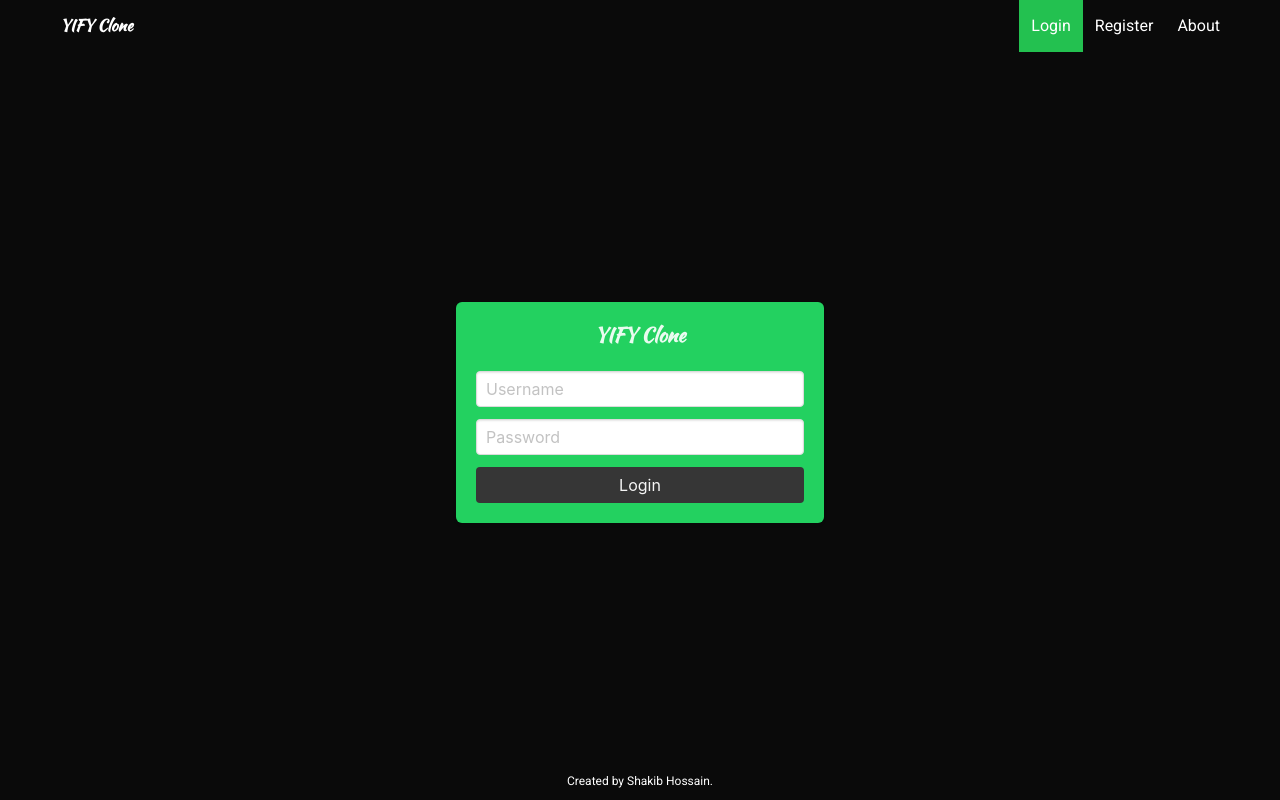
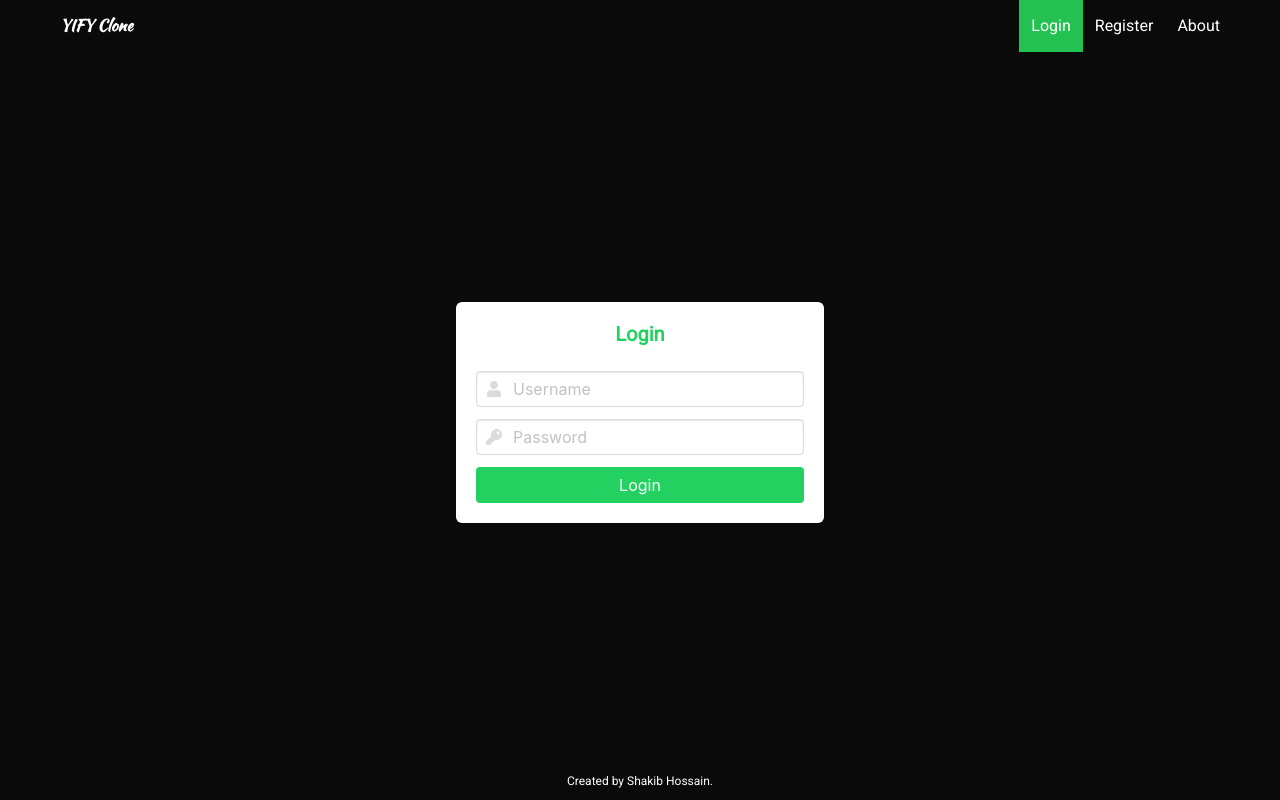
Before and after one commit to shakib609/movie-site, a Django app: page /accounts/login/ in a window 1280 px wide. Run offline with Django 3.2, Linux system fonts and the light colour scheme.

Commit message:
Update login and related css

```diff
--- a/static/css/main.css
+++ b/static/css/main.css
@@ -19,6 +19,10 @@
 
 .input:focus {
   outline: none !important;
-  border:1px solid rgba(0,0,0, 0.2);
-  box-shadow: 0 0 5px #efefef;
+  border:1px solid #23d160;
+  box-shadow: 0 0 5px #23d160;
 }
+.input.is-danger:focus {
+  border:1px solid #ff3860;
+  box-shadow: 0 0 5px #ff3860;
+}
--- a/templates/accounts/login.html
+++ b/templates/accounts/login.html
@@ -3,24 +3,42 @@
 {% block content%}
 <div class="columns">
   <div class="column is-4 is-offset-4">
-    <div class="box has-background-success has-text-white">
-      <div class="brand subtitle has-text-weight-bold has-text-centered">
-        YIFY Clone
+    <div class="box has-text-black">
+      <div class="subtitle has-text-centered has-text-success has-text-weight-bold">
+        Login
       </div>
       <form action="" method="post">
+        {% csrf_token %}
         <div class="field">
-          <div class="control">
-            <input class="input" type="text" placeholder="Username" required>
+          <div class="control has-icons-left">
+            <input class="input{% if form.errors %} is-danger{% endif %}"
+                  type="text"
+                  placeholder="Username"
+                  name="username"
+                  required>
+            <span class="icon is-small is-left">
+              <i class="fas fa-user"></i>
+            </span>
           </div>
         </div>
         <div class="field">
-          <div class="control">
-            <input class="input" type="password" placeholder="Password" required>
+          <div class="control has-icons-left">
+            <input class="input{% if form.errors %} is-danger{% endif %}"
+                  type="password"
+                  placeholder="Password"
+                  name="password"
+                  required>
+            <span class="icon is-small is-left">
+              <i class="fas fa-key"></i>
+            </span>
           </div>
+          {% if form.errors%}
+          <p class="help is-danger">Username or Password incorrect.</p>
+          {% endif %}
         </div>
         <div class="field">
             <div class="control">
-              <button class="button is-dark is-fullwidth">Login</button>
+              <button class="button is-success is-fullwidth">Login</button>
             </div>
           </div>
       </form>
```
